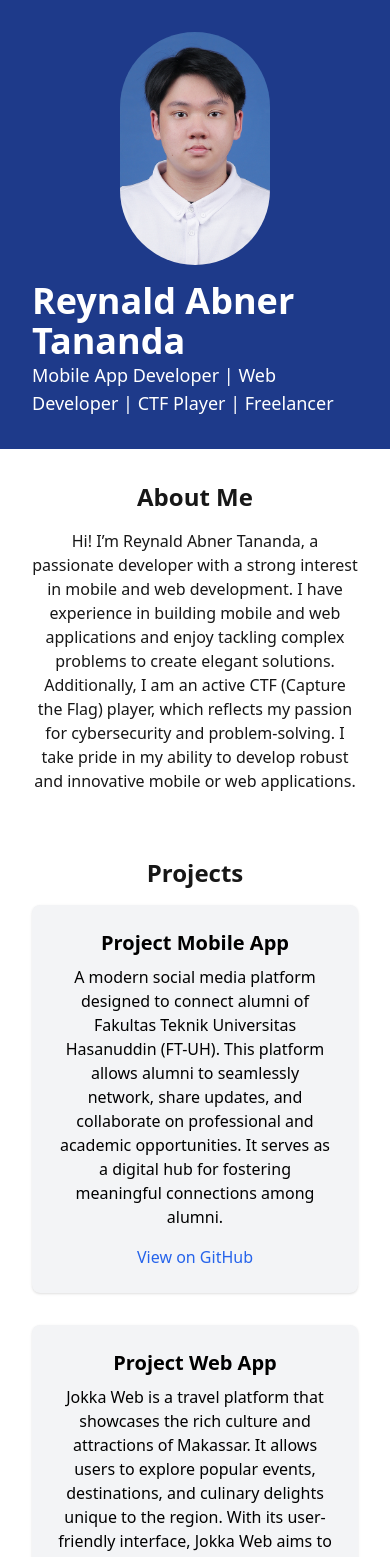
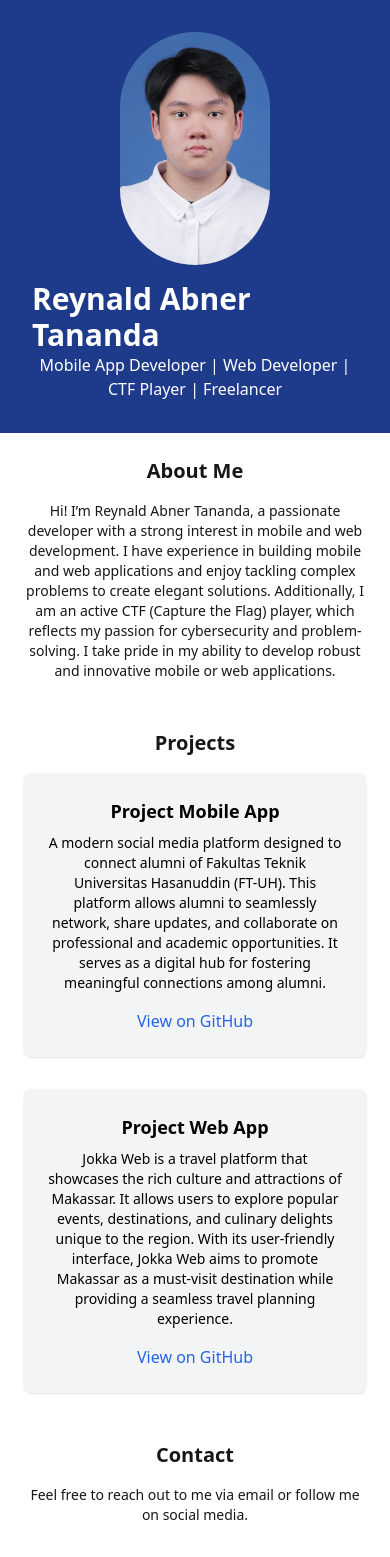
Before and after one commit to reynaldabnerr/Portofolio, a Next.js app: page / in a window 390 px wide. Shown: the top 1557 px of the page. Built offline with nearby package versions, Linux system fonts and the light colour scheme.

Commit message:
add hover

```diff
--- a/app/page.tsx
+++ b/app/page.tsx
@@ -1,5 +1,5 @@
 export const metadata = {
-  title: "Reynald Abner Tananda - Portfolio", // Ganti dengan title yang diinginkan
+  title: "Reynald Abner Tananda - Portfolio",
   description: "Portfolio of Reynald Abner Tananda - Mobile and Web Developer",
 };
 
@@ -9,26 +9,28 @@ export default function Home() {
   return (
     <div className="grid grid-rows-[auto_1fr_auto] min-h-screen font-sans">
       {/* Header */}
-      <header className="flex flex-col items-center justify-center bg-blue-900 text-white p-8">
+      <header className="flex flex-col items-center justify-center bg-blue-900 text-white p-8 sm:p-12 animate-fade-in">
         <Image
-          src="/assets/profile.jpg" // Ganti dengan foto Anda
+          src="/assets/profile.jpg"
           alt="Profile Picture"
           width={150}
           height={150}
-          className="rounded-full"
+          className="rounded-full transition-transform duration-700 hover:scale-110"
         />
-        <h1 className="text-4xl font-bold mt-4">Reynald Abner Tananda</h1>
-        <p className="text-lg font-light">
+        <h1 className="text-3xl sm:text-4xl font-bold mt-4 animate-slide-in-down">
+          Reynald Abner Tananda
+        </h1>
+        <p className="text-md sm:text-lg font-light animate-slide-in-up text-center">
           Mobile App Developer | Web Developer | CTF Player | Freelancer
         </p>
       </header>
 
       {/* Main Content */}
-      <main className="flex flex-col items-center p-8">
+      <main className="flex flex-col items-center p-6 sm:p-8">
         {/* About Me Section */}
-        <section className="max-w-4xl text-center mb-16">
-          <h2 className="text-2xl font-semibold mb-4">About Me</h2>
-          <p>
+        <section className="max-w-4xl text-center mb-12 animate-fade-in-up">
+          <h2 className="text-xl sm:text-2xl font-semibold mb-4">About Me</h2>
+          <p className="text-sm sm:text-base">
             Hi! I’m Reynald Abner Tananda, a passionate developer with a strong
             interest in mobile and web development. I have experience in
             building mobile and web applications and enjoy tackling complex
@@ -40,15 +42,15 @@ export default function Home() {
         </section>
 
         {/* Projects Section */}
-        <section className="max-w-4xl text-center mb-16">
-          <h2 className="text-2xl font-semibold mb-4">Projects</h2>
-          <div className="grid grid-cols-1 sm:grid-cols-2 gap-8">
+        <section className="max-w-4xl text-center mb-12 animate-fade-in-up">
+          <h2 className="text-xl sm:text-2xl font-semibold mb-4">Projects</h2>
+          <div className="grid grid-cols-1 gap-8 sm:grid-cols-2">
             {/* Project Card 1 */}
-            <div className="bg-gray-100 p-6 rounded-lg shadow">
-              <h3 className="text-xl font-semibold mb-2 text-black">
+            <div className="bg-gray-100 p-6 rounded-lg shadow hover:shadow-lg hover:-translate-y-2 transition duration-300">
+              <h3 className="text-lg sm:text-xl font-semibold mb-2 text-black">
                 Project Mobile App
               </h3>
-              <p className="text-black">
+              <p className="text-sm sm:text-base text-black">
                 A modern social media platform designed to connect alumni of
                 Fakultas Teknik Universitas Hasanuddin (FT-UH). This platform
                 allows alumni to seamlessly network, share updates, and
@@ -66,11 +68,11 @@ export default function Home() {
               </a>
             </div>
             {/* Project Card 2 */}
-            <div className="bg-gray-100 p-6 rounded-lg shadow">
-              <h3 className="text-xl font-semibold mb-2 text-black">
+            <div className="bg-gray-100 p-6 rounded-lg shadow hover:shadow-lg hover:-translate-y-2 transition duration-300">
+              <h3 className="text-lg sm:text-xl font-semibold mb-2 text-black">
                 Project Web App
               </h3>
-              <p className="text-black">
+              <p className="text-sm sm:text-base text-black">
                 Jokka Web is a travel platform that showcases the rich culture
                 and attractions of Makassar. It allows users to explore popular
                 events, destinations, and culinary delights unique to the
@@ -91,16 +93,16 @@ export default function Home() {
         </section>
 
         {/* Contact Section */}
-        <section className="max-w-4xl text-center">
-          <h2 className="text-2xl font-semibold mb-4">Contact</h2>
-          <p>
+        <section className="max-w-4xl text-center animate-fade-in-up">
+          <h2 className="text-xl sm:text-2xl font-semibold mb-4">Contact</h2>
+          <p className="text-sm sm:text-base">
             Feel free to reach out to me via email or follow me on social media.
           </p>
-          <div className="flex justify-center gap-6 mt-4 text-2xl">
+          <div className="flex justify-center gap-6 mt-4 text-lg sm:text-2xl">
             {/* Email */}
             <a
               href="mailto:reynald030685@gmail.com"
-              className="text-blue-600 hover:text-blue-800"
+              className="text-blue-600 hover:text-blue-800 hover:scale-125 transition-transform"
               target="_blank"
               rel="noopener noreferrer"
             >
@@ -109,7 +111,7 @@ export default function Home() {
             {/* LinkedIn */}
             <a
               href="https://www.linkedin.com/in/reynald-abner-tananda-a060b4227/"
-              className="text-blue-600 hover:text-blue-800"
+              className="text-blue-600 hover:text-blue-800 hover:scale-125 transition-transform"
               target="_blank"
               rel="noopener noreferrer"
             >
@@ -118,7 +120,7 @@ export default function Home() {
             {/* GitHub */}
             <a
               href="https://github.com/reynaldabnerr"
-              className="text-blue-600 hover:text-blue-800"
+              className="text-blue-600 hover:text-blue-800 hover:scale-125 transition-transform"
               target="_blank"
               rel="noopener noreferrer"
             >
@@ -127,7 +129,7 @@ export default function Home() {
             {/* Instagram */}
             <a
               href="https://www.instagram.com/reynaldabnerr/"
-              className="text-blue-600 hover:text-blue-800"
+              className="text-blue-600 hover:text-blue-800 hover:scale-125 transition-transform"
               target="_blank"
               rel="noopener noreferrer"
             >
@@ -138,8 +140,8 @@ export default function Home() {
       </main>
 
       {/* Footer */}
-      <footer className="flex items-center justify-center bg-gray-900 text-white py-4">
-        <p>
+      <footer className="flex items-center justify-center bg-gray-900 text-white py-4 animate-fade-in">
+        <p className="text-sm sm:text-base">
           &copy; {new Date().getFullYear()} Reynald Abner Tananda. All rights
           reserved.
         </p>
```
